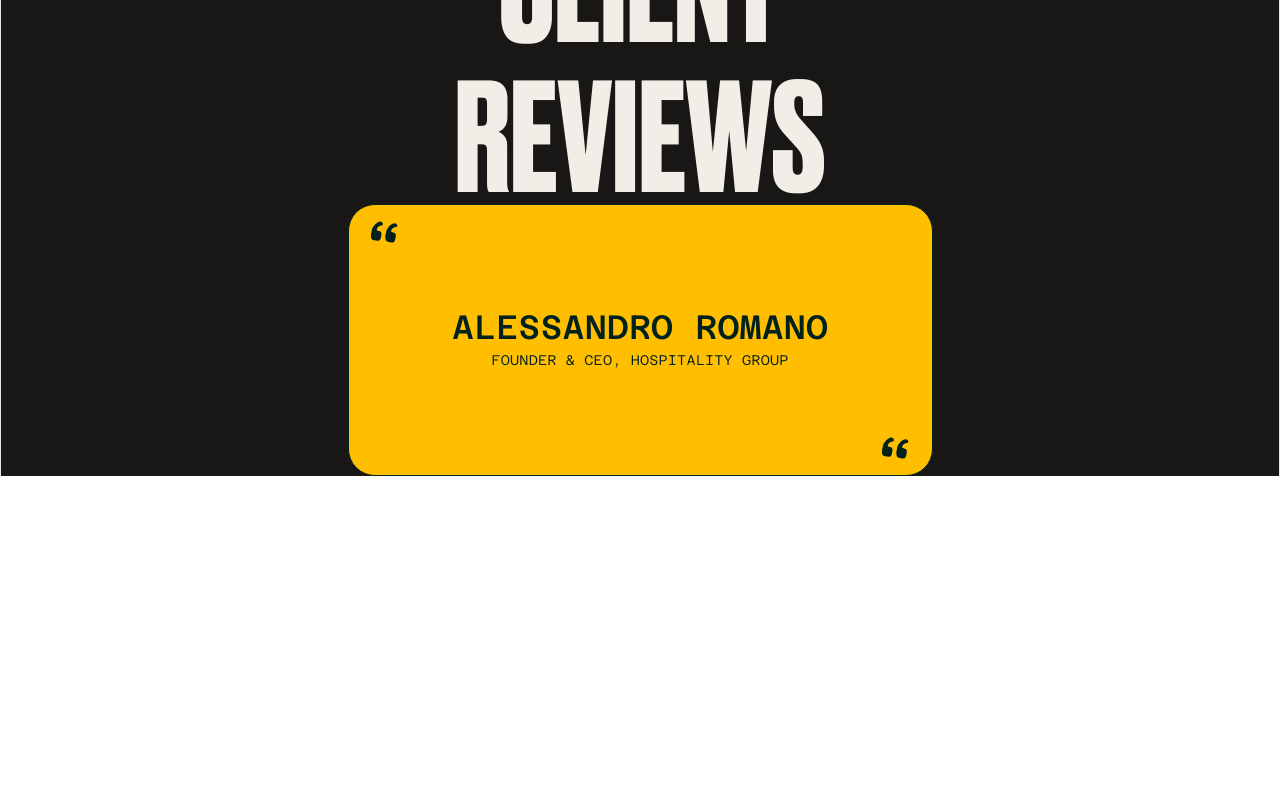
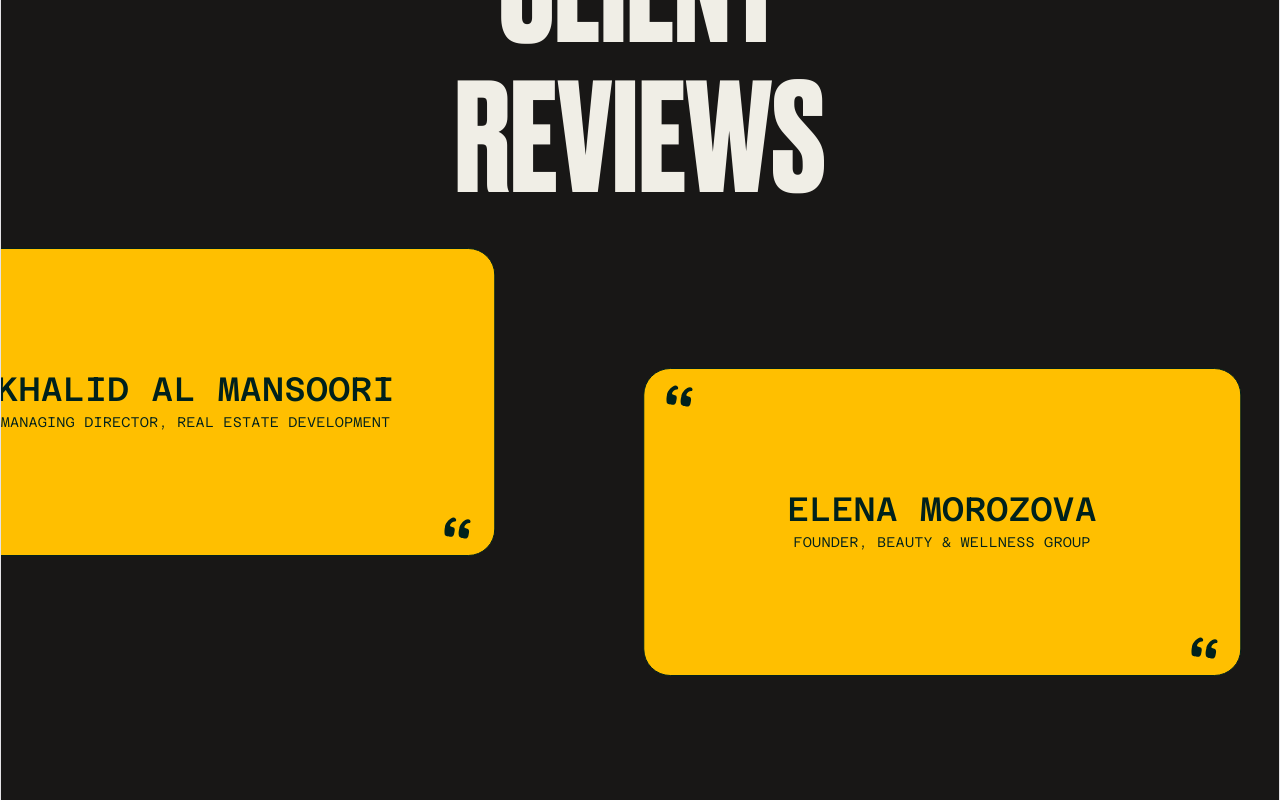
Before and after one commit to 27sssssss/lead-fang, a React (Vite) app in the folder front/: page / in a window 1280 px wide. Shown: the part 1004-1804 px from the top of the page. Before the commit the page ends 1480 px from the top, so only its background shows below. Built offline with nearby package versions, Linux system fonts and the light colour scheme.

Commit message:
ReviewCarAnimationDone

```diff
--- a/front/src/App.tsx
+++ b/front/src/App.tsx
@@ -5,6 +5,8 @@ import ClickSpark from './components/clickSparks/ClickSparks'
 import TextLoop from './components/flyer/Flyer'
 import CustomerReviews from './components/blocks/CustomerReviews'
 import PixelSwap from './components/pixelSwap/PixelSwap'
+import ReviewCard from './components/cards/ReviewCard'
+import ReviewCardTest from './components/cards/ReviewCardTest'
 
 function App() {
   return (
@@ -61,6 +63,8 @@ function App() {
           <CustomerReviews>
 
           </CustomerReviews>
+
+
         </div>
 
 
--- /dev/null
+++ b/front/src/assets/reviews.json
@@ -0,0 +1,77 @@
+[
+  {
+    "name": "Alessandro Romano",
+    "company_position": "Founder & CEO, Hospitality Group",
+    "review": "Lead & Fang didn’t just redesign our brand — they changed how people perceived the business. Within months, we were seeing stronger engagement across our campaigns and noticeably better-quality inquiries."
+  },
+  {
+    "name": "Sofia Bellini",
+    "company_position": "Marketing Director, Hospitality & Events",
+    "review": "What makes Lead & Fang different is that they actually think like part of your business. Every creative decision had a reason behind it, and the final work gave our marketing team a much stronger foundation to build from."
+  },
+  {
+    "name": "Khalid Al Mansoori",
+    "company_position": "Managing Director, Real Estate Development",
+    "review": "They took a brand that looked like everyone else in our industry and gave it a presence of its own. Sophisticated, confident, and immediately recognizable."
+  },
+  {
+    "name": "Elena Morozova",
+    "company_position": "Founder, Beauty & Wellness Group",
+    "review": "We came to Lead & Fang because our marketing looked beautiful but wasn’t really working. They completely rethought the visual direction, simplified the messaging, and created a much stronger connection between the brand and the customer. The difference in engagement after the launch was immediate."
+  },
+  {
+    "name": "James Whitmore",
+    "company_position": "Director of Marketing, Property Services",
+    "review": "Some designers make things look good. Lead & Fang understands how to make design actually work for a business."
+  },
+  {
+    "name": "Anastasia Kovalenko",
+    "company_position": "Co-Founder & Brand Director, Fashion Retail",
+    "review": "They became a genuine extension of our team. There was never a feeling of ‘client versus agency’ — we were solving the problem together. That collaboration resulted in some of the strongest creative work our brand has ever produced."
+  },
+  {
+    "name": "Matteo Ricci",
+    "company_position": "Owner & Creative Director, Hospitality",
+    "review": "Our new identity changed the conversation around the business. Customers started noticing the brand, not just the product."
+  },
+  {
+    "name": "Aisha Al Nuaimi",
+    "company_position": "Founder & CEO, Luxury Beauty Brand",
+    "review": "Lead & Fang understood that we weren’t looking for another pretty luxury brand. We needed something distinctive enough to compete in a very crowded market. They created an identity that gave us exactly that — and translated it beautifully across packaging, digital, advertising, and print."
+  },
+  {
+    "name": "Oleksandr Shevchenko",
+    "company_position": "Managing Partner, Construction & Development",
+    "review": "For years, the quality of our work was significantly better than the quality of our marketing. Lead & Fang finally closed that gap. Our presentations, proposals, advertising, and brand materials now reflect the company we’ve actually become."
+  },
+  {
+    "name": "Victoria Sokolova",
+    "company_position": "Marketing Director, Private Healthcare Group",
+    "review": "The redesign made an immediate difference. Our campaigns became clearer, engagement improved, and for the first time our entire organization looked and sounded like one brand."
+  },
+  {
+    "name": "Luca Moretti",
+    "company_position": "Founder, Specialty Food & Retail",
+    "review": "We expected new packaging. What we got was a completely new level of recognition for the brand. Customers started identifying our products before they even saw the name."
+  },
+  {
+    "name": "Daniel Harrington",
+    "company_position": "VP of Sales & Marketing, Automotive Services",
+    "review": "Our biggest challenge was turning a very technical service into something customers could understand quickly. Lead & Fang completely changed the way we communicated it. The new sales materials are simpler, more persuasive, and our team actually enjoys using them."
+  },
+  {
+    "name": "Daria Melnyk",
+    "company_position": "Founder & CEO, E-Commerce Brand",
+    "review": "The rebrand changed more than our visuals. People stayed longer, interacted more, and we started seeing a clear improvement in the quality of traffic converting into customers."
+  },
+  {
+    "name": "Fahad Al Marri",
+    "company_position": "Chief Commercial Officer, Property Investment Group",
+    "review": "Lead & Fang brought clarity to a brand that had become fragmented as the company grew. They created one visual system across our presentations, advertising, digital content, and corporate materials. The difference in how we present ourselves to investors and partners is enormous."
+  },
+  {
+    "name": "Ekaterina Volkova",
+    "company_position": "Managing Director, Professional Services",
+    "review": "They are incredibly creative, but creativity was never the goal just for the sake of it."
+  }
+]
--- a/front/src/components/Blocks/CustomerReviews.tsx
+++ b/front/src/components/Blocks/CustomerReviews.tsx
@@ -1,14 +1,54 @@
+import { useMemo } from "react"
 import ReviewCard from "../cards/ReviewCard"
+import reviews from "../../assets/reviews.json"
+
+const CARD_OFFSETS: {x: number; y: number}[] = [
+    { x: 0, y: -60 },
+    { x: 20, y: 40 },
+    { x: -10, y: -100 },
+    { x: 30, y: 20 },
+    { x: -20, y: 80 },
+    { x: 10, y: -40 },
+    { x: -30, y: 60 },
+    { x: 0, y: -80 },
+    { x: 25, y: 10 },
+    { x: -15, y: -30 },
+    { x: 15, y: 90 },
+    { x: -25, y: -70 },
+    { x: 5, y: 50 },
+    { x: -35, y: 0 },
+    { x: 20, y: -50 },
+]
+
+
 export default function CustomerReviews(){
+    // duplicated so the track can loop seamlessly at -50%
+    const loopedReviews = [...reviews, ...reviews]
+
+
     return (
         <div className="flex flex-col items-center">
             <h1 className="text-[#F0EEE6] text-9xl max-w-96">
                 CLIENT REVIEWS
             </h1>
-            <div className="">
-                <ReviewCard>
-
-                </ReviewCard>
+            <div className="w-full overflow-x-hidden">
+                <div className="flex w-max items-center gap-24 py-32 animate-marquee hover:[animation-play-state:paused]">
+                    {loopedReviews.map((review, index) => {
+                        const { x, y } = CARD_OFFSETS[index % CARD_OFFSETS.length]
+                        return (
+                            <div
+                                key={`${review.name}-${index}`}
+                                style={{ transform: `translate(${x}px, ${y}px)` }}
+                            >
+                                <ReviewCard
+                                    name={review.name}
+                                    company={review.company_position}
+                                    text={review.review}
+                                />
+                            </div>
+                        )
+                    })}
+                </div>
             </div>
 
         </div>
--- a/front/src/components/Cards/ReviewCard.tsx
+++ b/front/src/components/Cards/ReviewCard.tsx
@@ -12,21 +12,54 @@ export default function ReviewCard({name, company, text}: ReviewCardFilling){
     const [isHovered, setIsHovered] = useState(false)
 
     return(
-            <div className="max-w-130 min-w-130 bg-[#FFBF00] text-[#00211C] border rounded-3xl"
+            <div className="max-w-133 min-w-133 bg-[#FFBF00] text-[#00211C] border rounded-3xl"
             onMouseEnter={() => setIsHovered(true)}
             onMouseLeave={() => setIsHovered(false)}
             >
-                <div className="flex flex-col justify-between px-5 py-3 min-h-60">
+                <div className="flex flex-col justify-between px-5 py-3 min-h-68">
                     <img src={commas} alt="" className="h-6 w-6 self-start" />
-                        <div className=''>
-                            <p className='text-3xl font-semibold uppercase' style={{ fontFamily: '"AzeretMono", sans-serif'}}>Alessandro Romano</p>
-                            <p className='font-light uppercase text-[14px]'>
-                                Founder & CEO, Hospitality Group
-                            </p>
-                        </div>
+                    <div
+                        className={`
+                            absolute inset-0 flex flex-col justify-center
+                            transition-all duration-500
+                            ease-[cubic-bezier(0.22,1,0.36,1)]
+                            ${isHovered
+                                ? 'opacity-0 -translate-y-8 scale-95 blur-sm'
+                                : 'opacity-100 translate-y-0 scale-100 blur-0'
+                            }
+                        `}
+                    >
+                        <p
+                            className="text-3xl font-semibold uppercase"
+                            style={{ fontFamily: '"AzeretMono", sans-serif' }}
+                        >
+                            {name}
+                        </p>
+
+                        <p className="font-light uppercase text-[14px]">
+                            {company}
+                        </p>
+                    </div>
+                    <div
+                        className={`
+                            absolute inset-0 px-15 flex items-center
+                            transition-all duration-500
+                            ease-[cubic-bezier(0.22,1,0.36,1)]
+                            ${isHovered
+                                ? 'opacity-100 translate-y-0 scale-100 blur-0'
+                                : 'opacity-0 translate-y-8 scale-95 blur-sm'
+                            }
+                        `}
+                    >
+                        <p className="font-medium text-[18px]">
+                            {text}
+                        </p>
+                    </div>
                     <img src={commas} alt="" className="self-end h-6 w-6 " />
                 </div>
             </div>
 
+
+
     )
 }
--- a/front/src/index.css
+++ b/front/src/index.css
@@ -1,4 +1,17 @@
 @import "tailwindcss";
+
+@keyframes marquee {
+  from {
+    transform: translateX(0);
+  }
+  to {
+    transform: translateX(-50%);
+  }
+}
+
+.animate-marquee {
+  animation: marquee 40s linear infinite;
+}
 
 @font-face {
   font-family: "AzeretMono";
```
